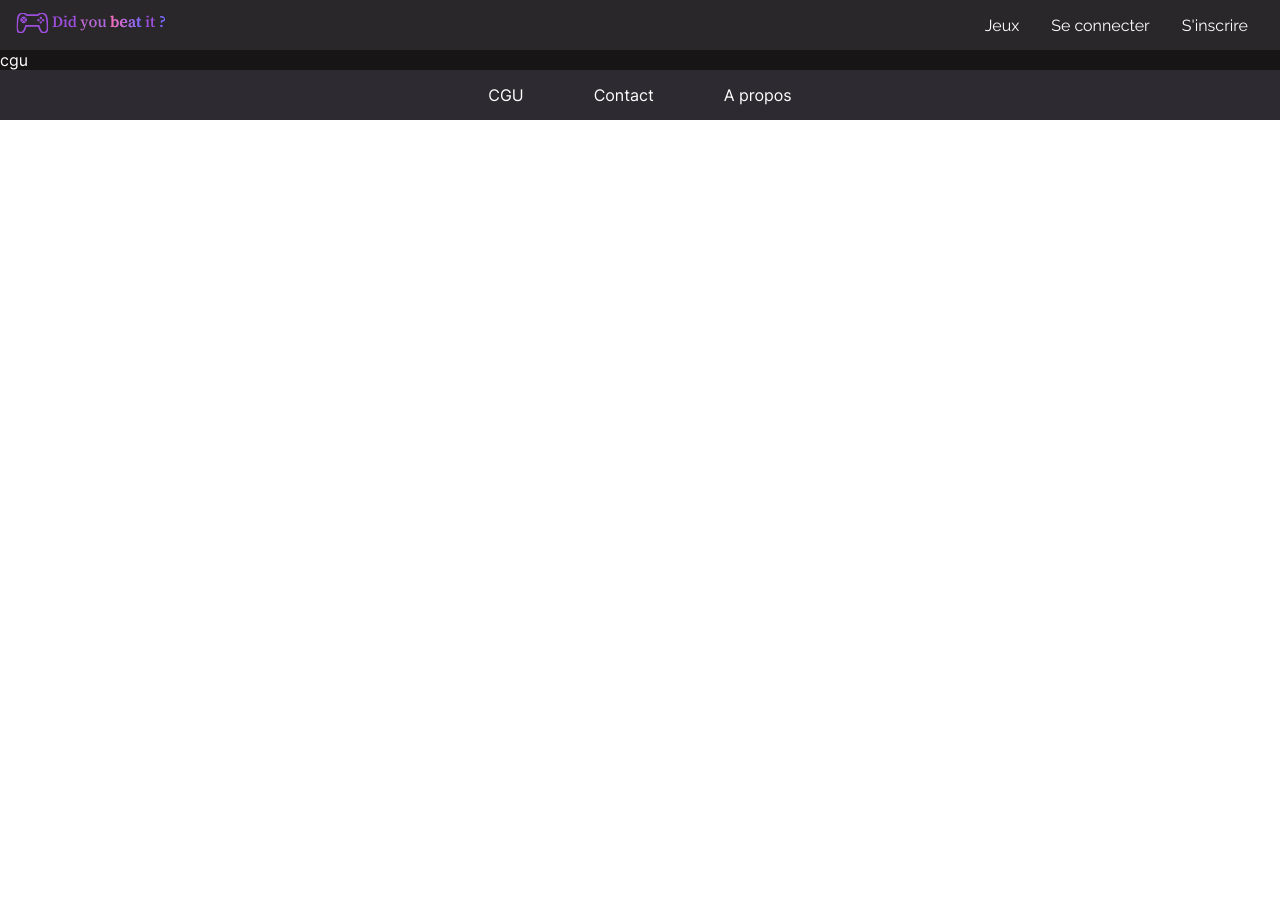
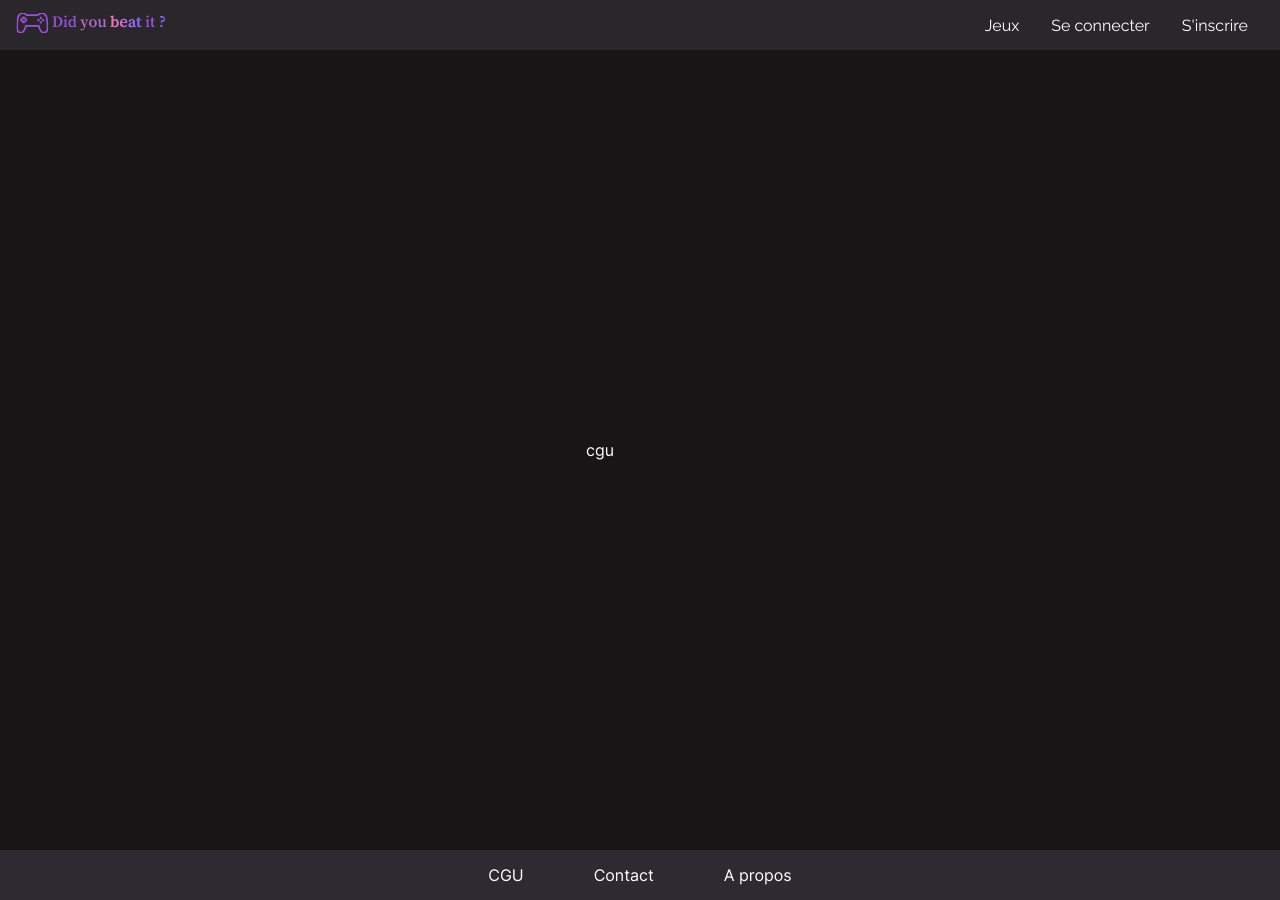
Before and after one commit to WildCodeSchool/did-you-beat-it, an Angular app: page /cgu in a window 1280 px wide. Before the commit the page ends 800 px from the top, so only its background shows below. Built offline with nearby package versions, Linux system fonts and the light colour scheme.

Commit message:
rong display of footer for cgu apropos contact

```diff
--- a/src/app/components/footer/footer.component.scss
+++ b/src/app/components/footer/footer.component.scss
@@ -14,12 +14,3 @@
 li {
     color: #FFF;
 }
-section {
-    display: flex;
-    flex-direction: column;
-    justify-content: center;
-    align-items: center;
-    height: 100vh;
-    max-width: 1200px;
-    margin: 0 auto;
-  }
--- a/src/app/pages/apropos/apropos.component.html
+++ b/src/app/pages/apropos/apropos.component.html
@@ -2,4 +2,4 @@
     <p>
       A propos
     </p>
-  </section>
+</section>
--- a/src/app/pages/apropos/apropos.component.scss
+++ b/src/app/pages/apropos/apropos.component.scss
@@ -0,0 +1,9 @@
+section {
+    display: flex;
+    flex-direction: column;
+    justify-content: center;
+    align-items: center;
+    height: 100vh;
+    max-width: 1200px;
+    margin: 0;
+}
--- a/src/app/pages/cgu/cgu.component.html
+++ b/src/app/pages/cgu/cgu.component.html
@@ -2,4 +2,4 @@
     <p>
       cgu
     </p>
-  </section>
+</section>
--- a/src/app/pages/cgu/cgu.component.scss
+++ b/src/app/pages/cgu/cgu.component.scss
@@ -0,0 +1,9 @@
+section {
+    display: flex;
+    flex-direction: column;
+    justify-content: center;
+    align-items: center;
+    height: 100vh;
+    max-width: 1200px;
+    margin: 0;
+}
--- a/src/app/pages/contact/contact.component.html
+++ b/src/app/pages/contact/contact.component.html
@@ -2,4 +2,4 @@
     <p>
       contact
     </p>
-  </section>
+</section>
--- a/src/app/pages/contact/contact.component.scss
+++ b/src/app/pages/contact/contact.component.scss
@@ -0,0 +1,9 @@
+section {
+    display: flex;
+    flex-direction: column;
+    justify-content: center;
+    align-items: center;
+    height: 100vh;
+    max-width: 1200px;
+    margin: 0;
+}
```
